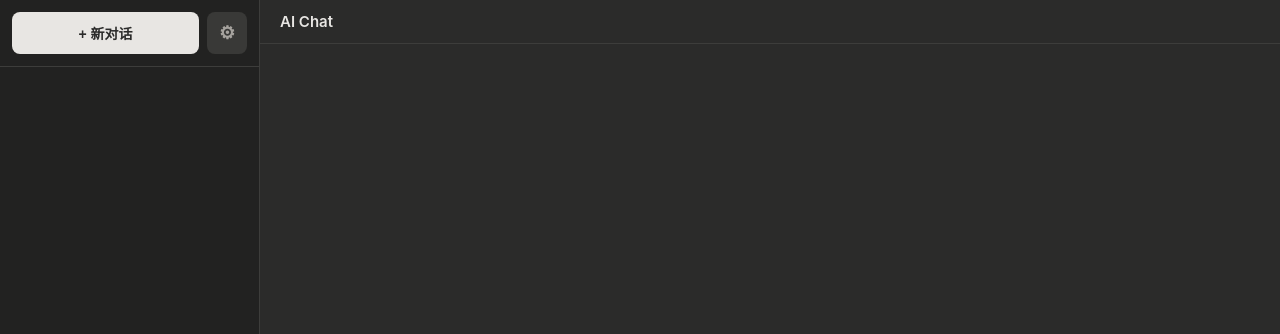
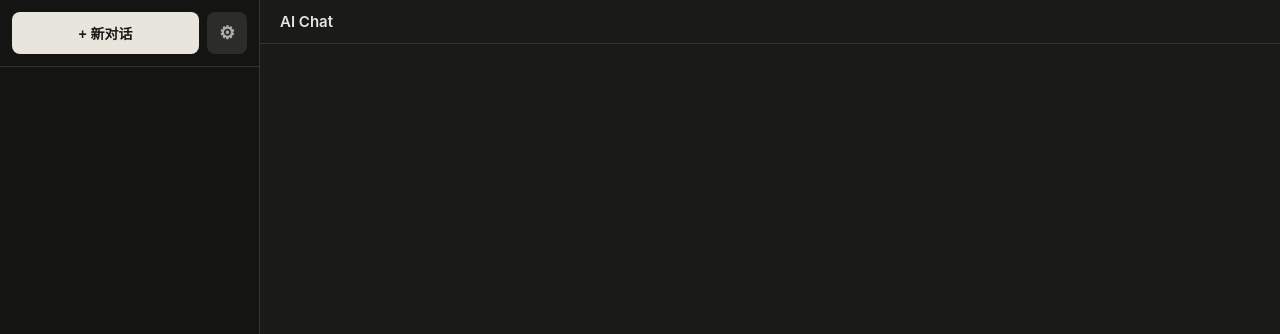
Before and after one commit to Aletnor/ai-chat, a plain HTML site: page index.html in a window 1280 px wide. Shown: the top 334 px of the page. Drawn offline with nearby package versions, Linux system fonts and the light colour scheme; a small style sheet from the web is missing.

Commit message:
Align colors to official Anthropic/Claude brand palette #D97757

```diff
--- a/index.html
+++ b/index.html
@@ -12,18 +12,18 @@
 <style>
 /* ========== CSS 变量 / 主题 ========== */
 :root {
-  --bg-primary: #2b2b2a;
-  --bg-secondary: #222221;
-  --bg-tertiary: #393937;
-  --bg-input: #393937;
-  --text-primary: #e8e6e3;
-  --text-secondary: #a6a39e;
+  --bg-primary: #1a1a19;
+  --bg-secondary: #141413;
+  --bg-tertiary: #2c2c2b;
+  --bg-input: #2c2c2b;
+  --text-primary: #e8e6dc;
+  --text-secondary: #b0aea5;
   --text-muted: #7a7874;
-  --accent: #da7756;
-  --accent-hover: #e88a6b;
-  --user-msg-bg: #3c3b39;
+  --accent: #d97757;
+  --accent-hover: #e58b6d;
+  --user-msg-bg: #2c2c2b;
   --ai-msg-bg: transparent;
-  --border-color: #3d3d3b;
+  --border-color: #333332;
   --danger: #e87062;
   --danger-hover: #d45a4c;
   --success: #5bb98b;
@@ -43,11 +43,11 @@
   --text-primary: #1a1a1a;
   --text-secondary: #5a5a5a;
   --text-muted: #999999;
-  --accent: #da7756;
+  --accent: #d97757;
   --accent-hover: #c56843;
-  --user-msg-bg: #f0ede6;
+  --user-msg-bg: #eeebe4;
   --ai-msg-bg: transparent;
-  --border-color: #e5e3de;
+  --border-color: #e8e6dc;
   --danger: #d94b4b;
   --danger-hover: #c03a3a;
   --success: #3aa06b;
```
